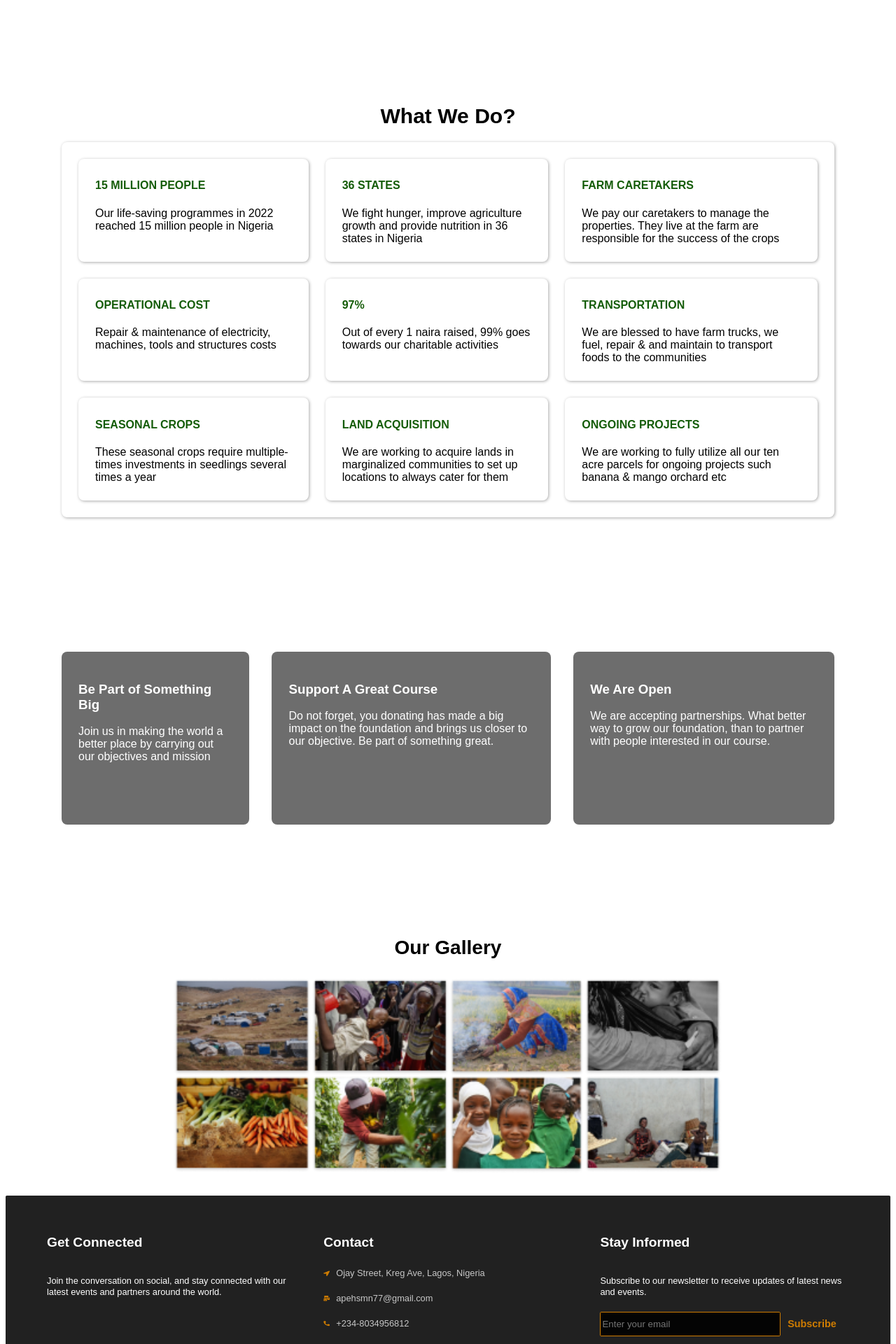
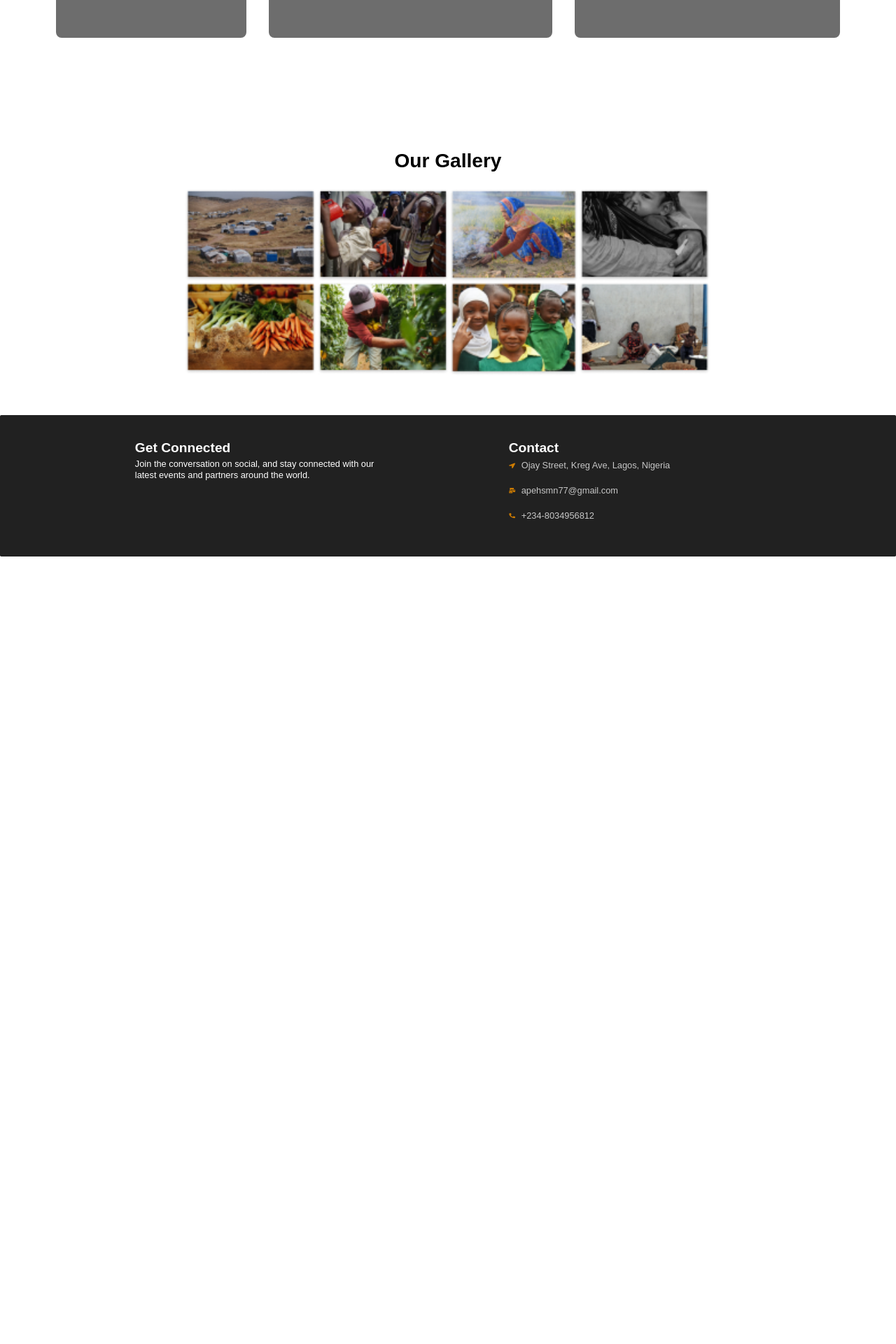
Before and after one commit to GZMaster/charity-ngo, a React (Create React App) app: page / in a window 1280 px wide. Shown: the part 2580-4500 px from the top of the page at 70% size. After the commit the page ends 3375 px from the top, so only its background shows below. Built offline with nearby package versions, Linux system fonts and the light colour scheme.

Commit message:
mobile styling

```diff
--- a/src/App.js
+++ b/src/App.js
@@ -2,6 +2,7 @@ import React from "react";
 import { Outlet } from "react-router-dom";
 import Footer from "./components/Footer/index";
 import NavBar from "./components/Navbar/index";
+import "./styles/App.scss";
 
 export default function App() {
   return (
--- a/src/components/Footer/index.jsx
+++ b/src/components/Footer/index.jsx
@@ -53,20 +53,6 @@ export default function Footer() {
             <p>+234-8034956812</p>
           </div>
         </div>
-
-        <div className="footer_section">
-          <h3 className="footer_title">Stay Informed</h3>
-
-          <p>
-            Subscribe to our newsletter to receive updates of latest news and
-            events.
-          </p>
-
-          <form className="footer_form">
-            <input type="text" placeholder="Enter your email" />
-            <button type="submit">Subscribe</button>
-          </form>
-        </div>
       </div>
     </footer>
   );
--- a/src/pages/AboutPage.jsx
+++ b/src/pages/AboutPage.jsx
@@ -1,5 +1,5 @@
 import React from "react";
-import "../styles/About.scss";
+import "../styles/AboutPage.scss";
 import image from "../assets/aboutpageleft.png";
 
 const AboutPage = () => {
--- a/src/styles/About.scss
+++ b/src/styles/AboutPage.scss
@@ -3,8 +3,14 @@
 @import "./_fonts.scss";
 
 .aboutpage_container {
-  height: 100vh;
+  height: auto;
   padding: 0 2.6rem;
+
+  @include mobile {
+    height: auto;
+    width: auto;
+    padding: auto;
+  }
 }
 
 .aboutpage_wrapper {
@@ -14,19 +20,25 @@
   align-items: center;
   gap: 2.7rem;
 
-  >.aboutpage_left {
+  @include mobile {
+    flex-direction: column;
+    justify-content: center;
+    align-items: center;
+  }
+
+  > .aboutpage_left {
     width: 50%;
     display: flex;
     justify-content: center;
     align-items: center;
 
-    >img {
+    > img {
+      height: 50%;
       width: 50%;
-      height: 50%;
     }
   }
 
-  >.aboutpage_right {
+  > .aboutpage_right {
     width: 50%;
     display: flex;
     flex-direction: column;
@@ -34,7 +46,13 @@
     align-items: first baseline;
     gap: 0.7rem;
 
-    >h1 {
+    @include mobile {
+      width: 100%;
+      justify-content: center;
+      align-items: center;
+    }
+
+    > h1 {
       color: #ce7c02;
       text-align: center;
       font-family: $Poppins;
@@ -44,7 +62,7 @@
       line-height: normal;
       flex-shrink: 0;
 
-      >span {
+      > span {
         color: #145c08;
         font-family: $Poppins;
         font-size: 1.87969rem;
@@ -54,7 +72,7 @@
       }
     }
 
-    >p {
+    > p {
       flex-shrink: 0;
       color: #575454;
       leading-trim: both;
--- /dev/null
+++ b/src/styles/App.scss
@@ -0,0 +1,11 @@
+@import "./_colors.scss";
+@import "./_breakpoints.scss";
+@import "./_fonts.scss";
+
+* {
+  margin: 0;
+  padding: 0;
+  box-sizing: border-box;
+  // outline: red solid 1px;
+  width: auto;
+}
--- a/src/styles/DonatePage.scss
+++ b/src/styles/DonatePage.scss
@@ -4,13 +4,23 @@
 
 .donatepage_container {
   font-family: $Poppins;
-  color: white;
+  height: auto;
+
+  @include mobile {
+    height: auto;
+    width: auto;
+  }
 }
 
 .donatepage_wrapper {
   margin-bottom: 8rem;
   margin-top: 4rem;
   padding: 2rem 5rem;
+
+  @include mobile {
+    padding: 2rem 1rem;
+    margin: auto;
+  }
 }
 
 .donatepage_body {
--- a/src/styles/Footer.scss
+++ b/src/styles/Footer.scss
@@ -3,7 +3,7 @@
 @import "./_fonts.scss";
 
 .footer_container {
-  height: 8.95063rem;
+  height: auto;
   border-radius: 0.10994rem;
   background: rgba(0, 0, 0, 0.87);
   flex-shrink: 0;
@@ -17,13 +17,17 @@
   justify-content: space-evenly;
   align-items: first baseline;
 
-  >.footer_section {
+  > .footer_section {
     display: flex;
     width: 30%;
     flex-direction: column;
     gap: 0.5rem;
 
-    >h3 {
+    @include mobile {
+      width: 100%;
+    }
+
+    > h3 {
       flex-shrink: 0;
       color: #fff;
       font-family: $Poppins;
@@ -33,7 +37,7 @@
       line-height: 0.96763rem;
     }
 
-    >p {
+    > p {
       color: #fff;
       font-family: $Poppins;
       font-size: 0.8rem;
@@ -62,7 +66,10 @@
     font-style: normal;
     font-weight: 400;
     line-height: 0.96763rem;
-    /* 220% */
+
+    @include mobile {
+      width: auto;
+    }
   }
 }
 
@@ -79,7 +86,7 @@
 
   & button {
     all: unset;
-    color: #CE7C02;
+    color: #ce7c02;
     font-family: $Poppins;
     font-size: 0.9rem;
     font-style: normal;
--- a/src/styles/GalleryPage.scss
+++ b/src/styles/GalleryPage.scss
@@ -1,6 +1,14 @@
 @import "./_colors.scss";
 @import "./_breakpoints.scss";
 @import "./_fonts.scss";
+
+.gallerypage_container {
+  height: auto;
+}
+
+.gallerypage_wrapper {
+  gap: 2.7rem;
+}
 
 .gallerypage_title {
   color: #000;
@@ -18,9 +26,15 @@
   margin-left: 15rem;
   margin-right: 15rem;
   margin-bottom: 2rem;
+  padding: 1.5rem;
+
+  @include mobile {
+    grid-template-columns: auto auto;
+    margin-left: 2rem;
+    margin-right: 2rem;
+  }
 
   & img {
     width: 100%;
   }
-
 }
--- a/src/styles/Hero.scss
+++ b/src/styles/Hero.scss
@@ -7,8 +7,13 @@
   background-repeat: no-repeat;
   background-size: cover;
   background-color: white;
-  height: 100vh;
+  height: auto;
   padding: 0 2.6rem;
+
+  @include mobile {
+    height: auto;
+    width: auto;
+  }
 }
 
 .heropage_wrapper {
@@ -27,7 +32,11 @@
   gap: 0.726rem;
   width: 40%;
 
-  >h1 {
+  @include mobile {
+    width: 100%;
+  }
+
+  > h1 {
     color: #fff;
     font-family: $Poppins;
     font-size: 2.55rem;
@@ -35,13 +44,13 @@
     font-weight: 700;
     line-height: normal;
 
-    >span {
+    > span {
       color: #21b709;
     }
   }
 
-  >p {
-    color: rgba(255, 255, 255, 0.80);
+  > p {
+    color: rgba(255, 255, 255, 0.8);
     font-family: $Poppins;
     font-size: 1.02781rem;
     font-style: normal;
--- a/src/styles/NavBar.scss
+++ b/src/styles/NavBar.scss
@@ -35,6 +35,10 @@
   font-style: normal;
   font-weight: 500;
   font-size: 18px;
+
+  @include mobile {
+    width: 60%;
+  }
 
   & h1 {
     font-family: $Poppins;
@@ -78,23 +82,23 @@ a:hover {
   color: #fbcc32;
 }
 
-@media screen and (min-width: 769px) and (max-width: 1024px) {
-  .nav__header {
-    width: auto;
-  }
-  .nav__component {
-    padding: 0 2%;
-  }
-  .links__content {
-    padding: 12px 0;
-  }
-}
-@media screen and (max-width: 768px) {
-  .nav__component {
-    padding: 0 3%;
-  }
-  .nav__header {
-    display: flex;
-    align-items: center;
-  }
-}
+// @media screen and (min-width: 769px) and (max-width: 1024px) {
+//   .nav__header {
+//     width: auto;
+//   }
+//   .nav__component {
+//     padding: 0 2%;
+//   }
+//   .links__content {
+//     padding: 12px 0;
+//   }
+// }
+// @media screen and (max-width: 768px) {
+//   .nav__component {
+//     padding: 0 3%;
+//   }
+//   .nav__header {
+//     display: flex;
+//     align-items: center;
+//   }
+// }
--- a/src/styles/Services.scss
+++ b/src/styles/Services.scss
@@ -4,6 +4,12 @@
 
 .servicespage_container {
   font-family: $Poppins;
+  height: auto;
+
+  @include mobile {
+    height: auto;
+    width: auto;
+  }
 }
 
 .servicespage_wrapper {
@@ -13,10 +19,6 @@
   margin-bottom: 8rem;
   margin-top: 4rem;
   padding: 2rem 5rem;
-
-  @include mobile {
-    margin: 0;
-  }
 
   & h1 {
     text-align: center;
@@ -41,7 +43,6 @@
   @include mobile {
     display: flex;
     flex-direction: column;
-    width: auto;
   }
 }
 
```
Also changed, not shown: src/pages/About.jsx (deleted, +0 -23 lines).
